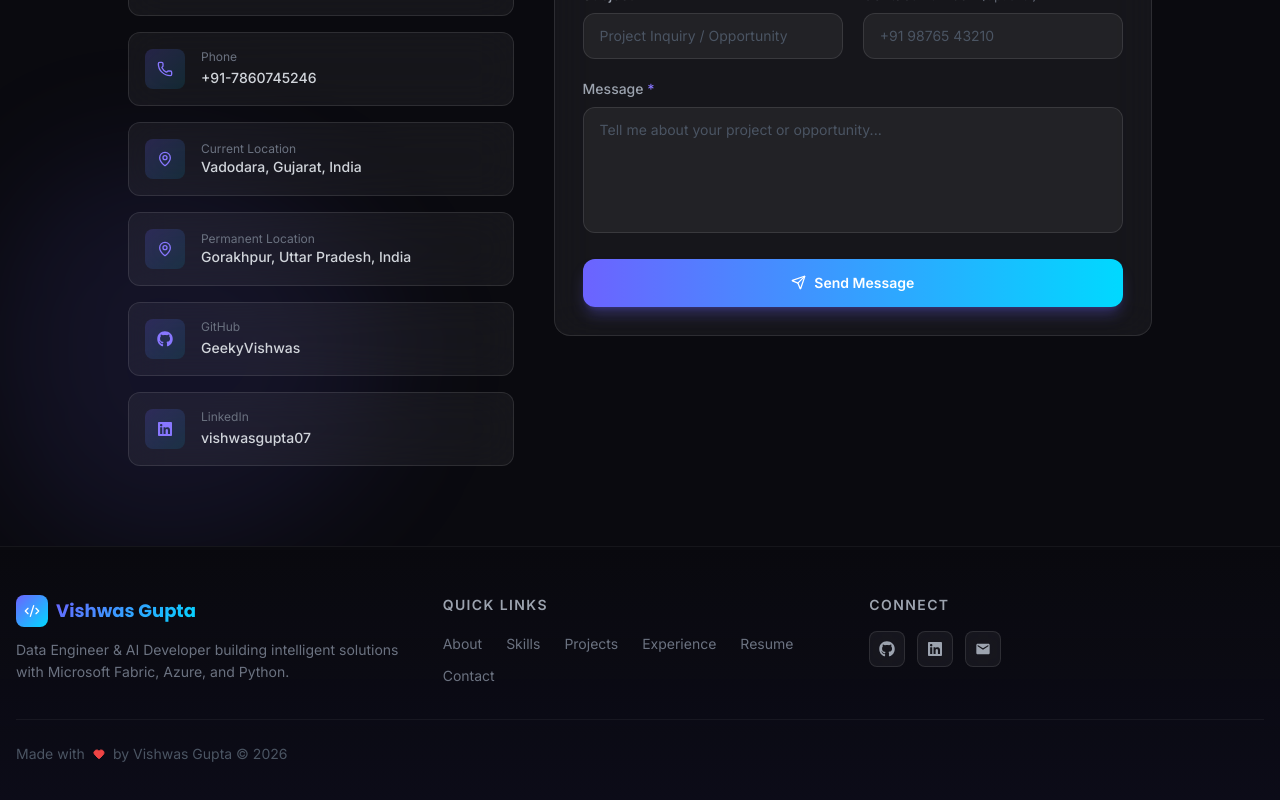
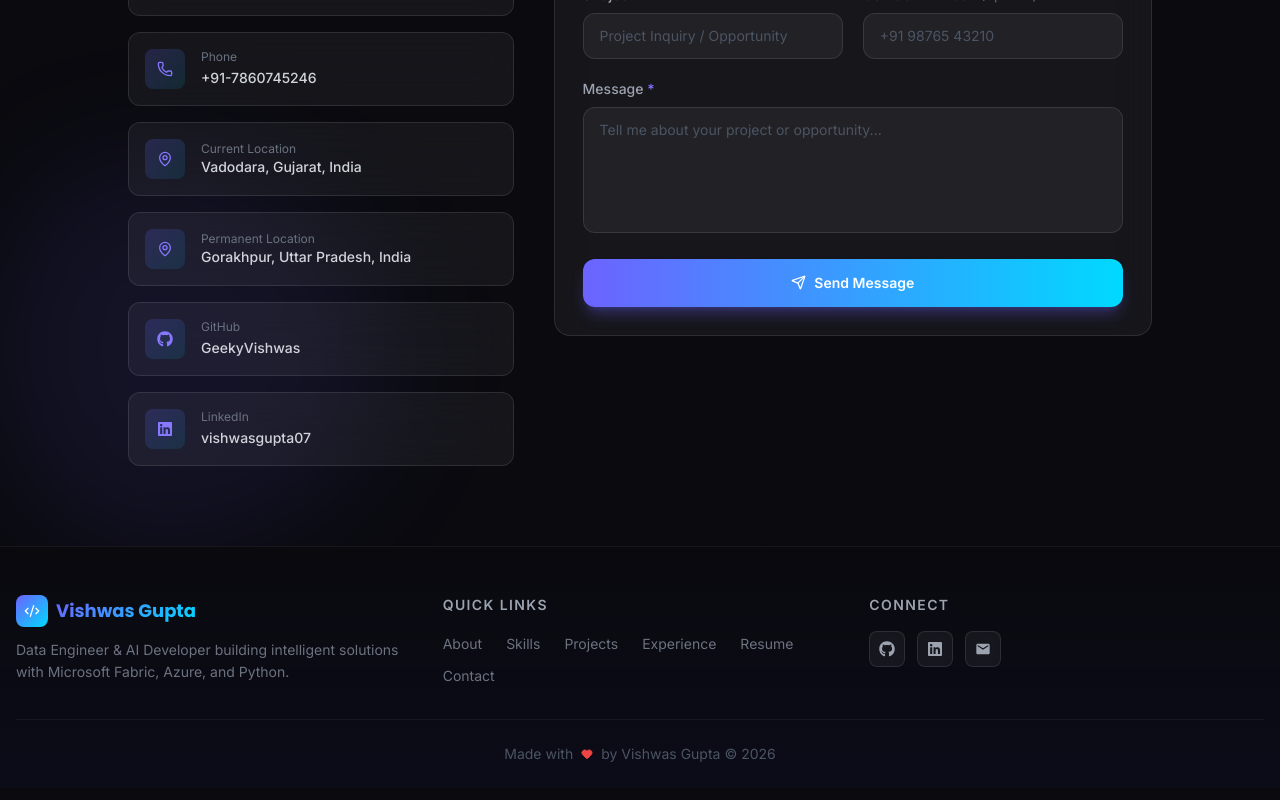
Before and after one commit to GeekyVishwas/Vishwas_Portfolio, a React (Vite) app: page / in a window 1280 px wide. Shown: the part 10469-11269 px from the top of the page. Built offline with nearby package versions, Linux system fonts and the light colour scheme; no server answers.

Commit message:
Fix footer bottom padding and align signature

```diff
--- a/src/components/layout/Footer.jsx
+++ b/src/components/layout/Footer.jsx
@@ -26,7 +26,7 @@ export function Footer() {
   };
 
   return (
-    <footer className="relative py-12 px-4 border-t border-white/5 overflow-hidden">
+    <footer className="relative pt-12 pb-6 px-4 border-t border-white/5 overflow-hidden">
       {/* Background glow */}
       <div className="absolute inset-0 bg-gradient-to-t from-primary-900/20 to-transparent pointer-events-none" />
 
@@ -82,7 +82,7 @@ export function Footer() {
           </div>
         </div>
 
-        <div className="border-t border-white/5 pt-6 flex flex-col sm:flex-row items-center justify-between gap-3">
+        <div className="border-t border-white/5 pt-6 flex flex-col sm:flex-row items-center justify-center gap-3">
           <p className="text-gray-600 text-sm flex items-center gap-1">
             Made with <Heart size={12} className="text-red-500 fill-red-500 mx-1" /> by Vishwas Gupta &copy; {new Date().getFullYear()}
           </p>
```
